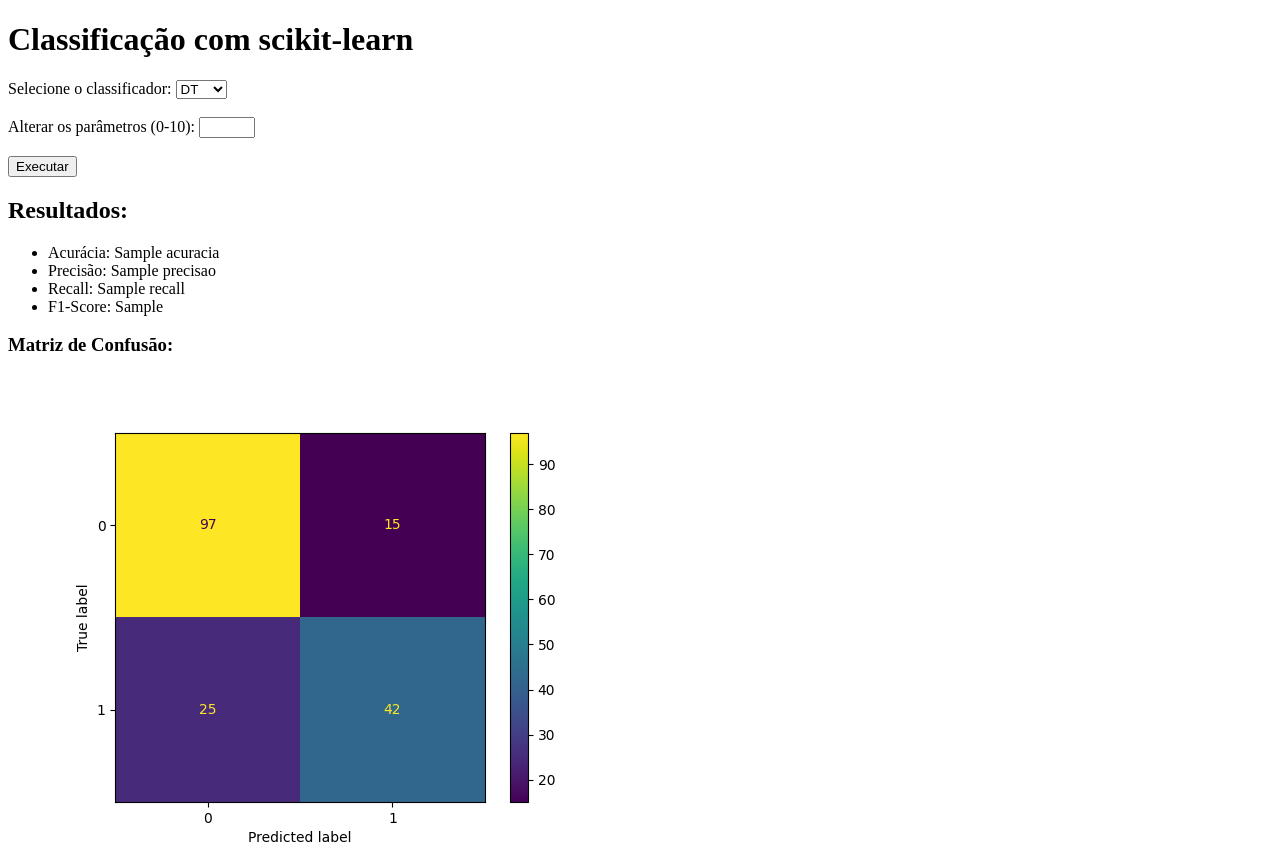
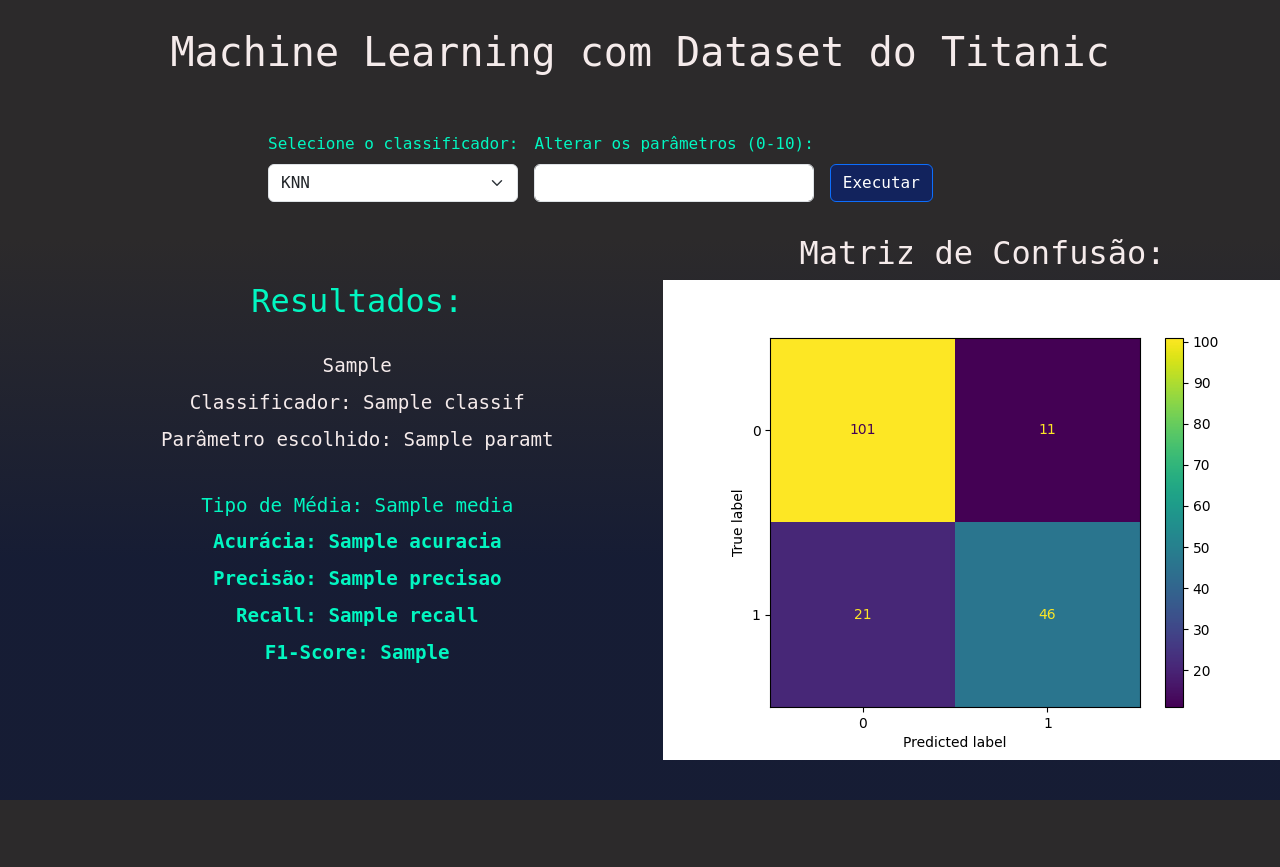
Before and after one commit to mzsmatheus/titanic_mlearning_site, a Flask app: template templates/home.html in a window 1280 px wide. After the commit the page ends 800 px from the top, so only its background shows below. Run offline with Flask 3, Linux system fonts and the light colour scheme; the template is opened without the code that fills it: most values are stand-ins (such as "Sample title", 1, 10 or a date in 2020).

Commit message:
bug fixing e css

```diff
--- a/main.py
+++ b/main.py
@@ -26,7 +26,7 @@ def homepage():
             else:
                 results = {}
 
-            return render_template("home.html", results=results)
+            return render_template("home.html", size_str=results['tamanho:'], results=results)
 
         else:
 
--- a/templates/home.html
+++ b/templates/home.html
@@ -3,39 +3,117 @@
 <head>
     <meta charset="UTF-8">
     <meta name="viewport" content="width=device-width, initial-scale=1.0">
-    <title>Classificação com scikit-learn</title>
-</head>
-<body>
-    <h1>Classificação com scikit-learn</h1>
+    <title>Machine Learning</title>
+    <link href="https://cdn.jsdelivr.net/npm/bootstrap@5.3.2/dist/css/bootstrap.min.css" rel="stylesheet" integrity="sha384-T3c6CoIi6uLrA9TneNEoa7RxnatzjcDSCmG1MXxSR1GAsXEV/Dwwykc2MPK8M2HN" crossorigin="anonymous">
+    <style>
 
-    <form method="POST">
-        <label for="classificador">Selecione o classificador:</label>
-        <select id="classificador" name="classificador">
-            <option value="KNN">KNN</option>
-            <option value="SVC">SVC</option>
-            <option value="DT" selected>DT</option>
-            <option value="RF">RF</option>
-        </select>
-        <br><br>
+html, body {
+    height: 100%;
+    width: 100%;
+    margin: 0;
+    padding: 0;
+    overflow-x: hidden;
+}
 
-        <label for="parametros">Alterar os parâmetros (0-10):</label>
-        <input type="number" id="parametros" name="parametros" min="0" max="10">
-        <br><br>
+        .centered-title {
+            text-align: center;
+        }
 
-        <input type="submit" value="Executar">
-    </form>
+        .adjusted-list {
+            padding-left: 0;
+            list-style-type: none;
+        }
 
-    <h2>Resultados:</h2>
-    <ul>
-        <li>Acurácia: {{ results.acuracia }}</li>
-        <li>Precisão: {{ results.precisao }}</li>
-        <li>Recall: {{ results.recall }}</li>
-        <li>F1-Score: {{ results.f1score }}</li>
-    </ul>
-
-    <h3>Matriz de Confusão:</h3>
-    <img src="{{ url_for('static', filename='confusion_matrix.png') }}" alt="Matriz de Confusão">
+        .adjusted-list li {
+            margin-bottom: 0.5rem;
+            list-style-position: inside;
+        }
 
 
+        .flex-container {
+            display: flex;
+            justify-content: space-between;
+            align-items: flex-start;
+            margin-top: 2rem;
+        }
+
+        .results-list {
+            flex: 0 0 48%;
+            margin-top: 3rem;
+            margin-left: 3rem;
+        }
+
+        .confusion-matrix {
+            flex: 0 0 48%;
+            margin-right: 18.5rem;
+        }
+
+        .form-container {
+            margin-top: 3.5rem;
+            margin-left: 16.5rem;
+        }
+        .testes {
+    font-family: monospace;
+    background: linear-gradient(#2c2a2b 30%, #000721e9 70%);
+    color: #02f6c1;
+    height: 100%;
+}
+
+    .textos1 {
+        color: rgb(245, 235, 235);
+    }
+    </style>
+</head>
+<body class="testes">
+    <div class="p-1 centered-title">
+        <h1 class="textos1", style="margin-top: 24px;">Machine Learning com Dataset do Titanic</h1>
+
+        <div class="form-container">
+            <form method="POST" class="row g-3">
+                <div class="col-auto">
+                    <label for="classificador" class="form-label">Selecione o classificador:</label>
+                    <select id="classificador" name="classificador" class="form-select">
+                        <option value="KNN">KNN</option>
+                        <option value="SVC">SVC</option>
+                        <option value="DT">DT</option>
+                        <option value="RF">RF</option>
+                    </select>
+                </div>
+                <div class="col-auto">
+                    <label for="parametros" class="form-label">Alterar os parâmetros (0-10):</label>
+                    <input type="number" id="parametros" name="parametros" min="0" max="10" class="form-control">
+                </div>
+                <div class="col-auto mt-4">
+                    <br>
+                    <button type="submit" class="btn btn-primary" style="background-color: #102262e9;">Executar</button>
+                </div>
+            </form>
+        </div>
+
+        <div class="flex-container">
+            <div class="results-list">
+                <h2>Resultados:</h2>
+                <br>
+                <ul class="adjusted-list" style="font-size: larger;">
+                    <li class="textos1">{{ size_str }}</li>
+                    <li class="textos1">Classificador: {{ results.classif }}</li>
+                    <li class="textos1">Parâmetro escolhido: {{ results.paramt }}</li>
+                    <br>
+                    <li>Tipo de Média: {{ results.media }}</li>
+                    <li class="fw-bold">Acurácia: {{ results.acuracia }}</li>
+                    <li class="fw-bold">Precisão: {{ results.precisao }}</li>
+                    <li class="fw-bold">Recall: {{ results.recall }}</li>
+                    <li class="fw-bold">F1-Score: {{ results.f1score }}</li>
+                </ul>
+            </div>
+
+            <div class="confusion-matrix">
+                <h2 class="textos1">Matriz de Confusão:</h2>
+                <img src="{{ url_for('static', filename='confusion_matrix.png') }}" alt="Matriz de Confusão">
+            </div>
+        </div>
+    </div>
+
+    <script src="https://cdn.jsdelivr.net/npm/bootstrap@5.3.2/dist/js/bootstrap.bundle.min.js" integrity="sha384-C6RzsynM9kWDrMNeT87bh95OGNyZPhcTNXj1NW7RuBCsyN/o0jlpcV8Qyq46cDfL" crossorigin="anonymous"></script>
 </body>
 </html>
```
Also changed, not shown: machinelearn.py (+19 -0 lines), static/confusion_matrix.png.
